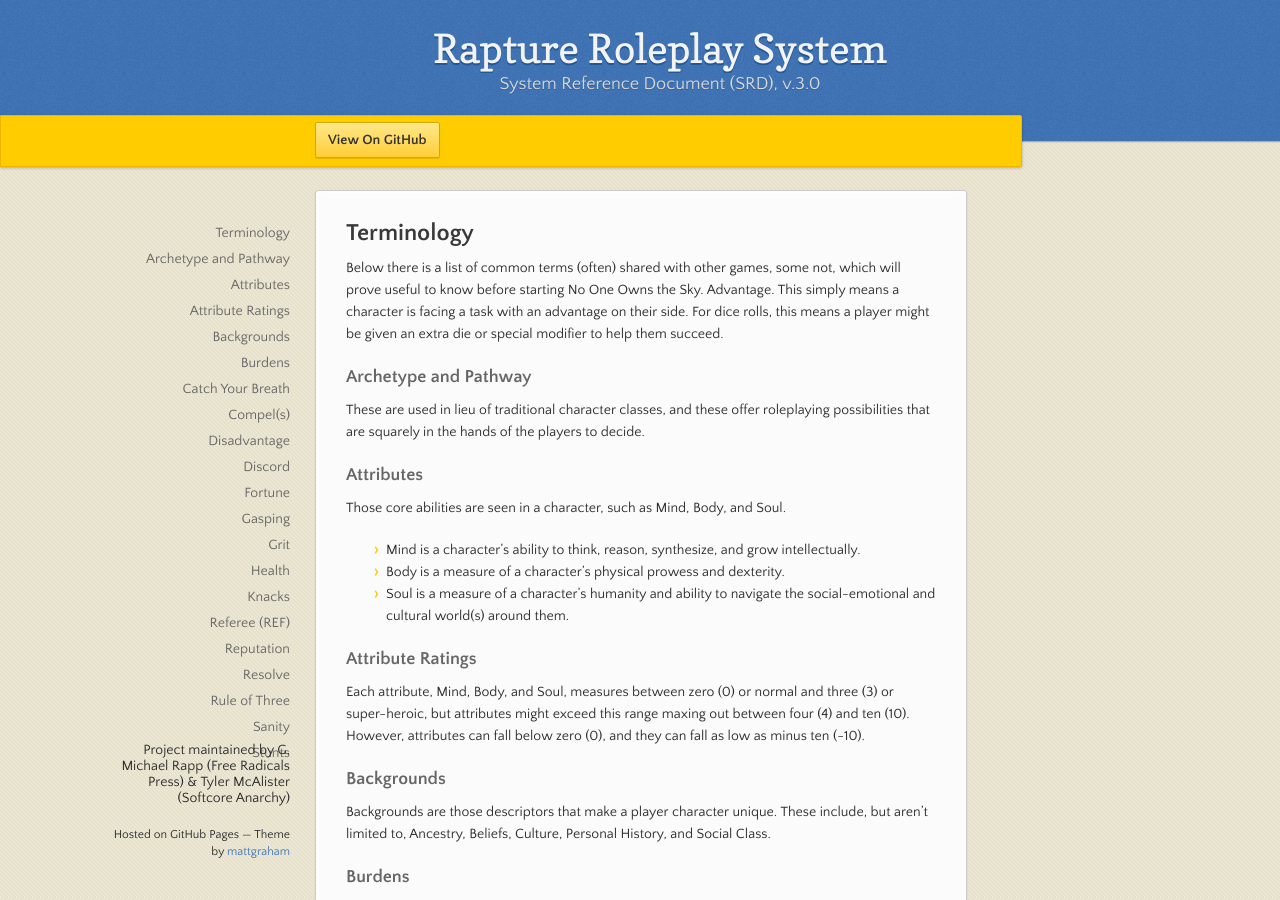
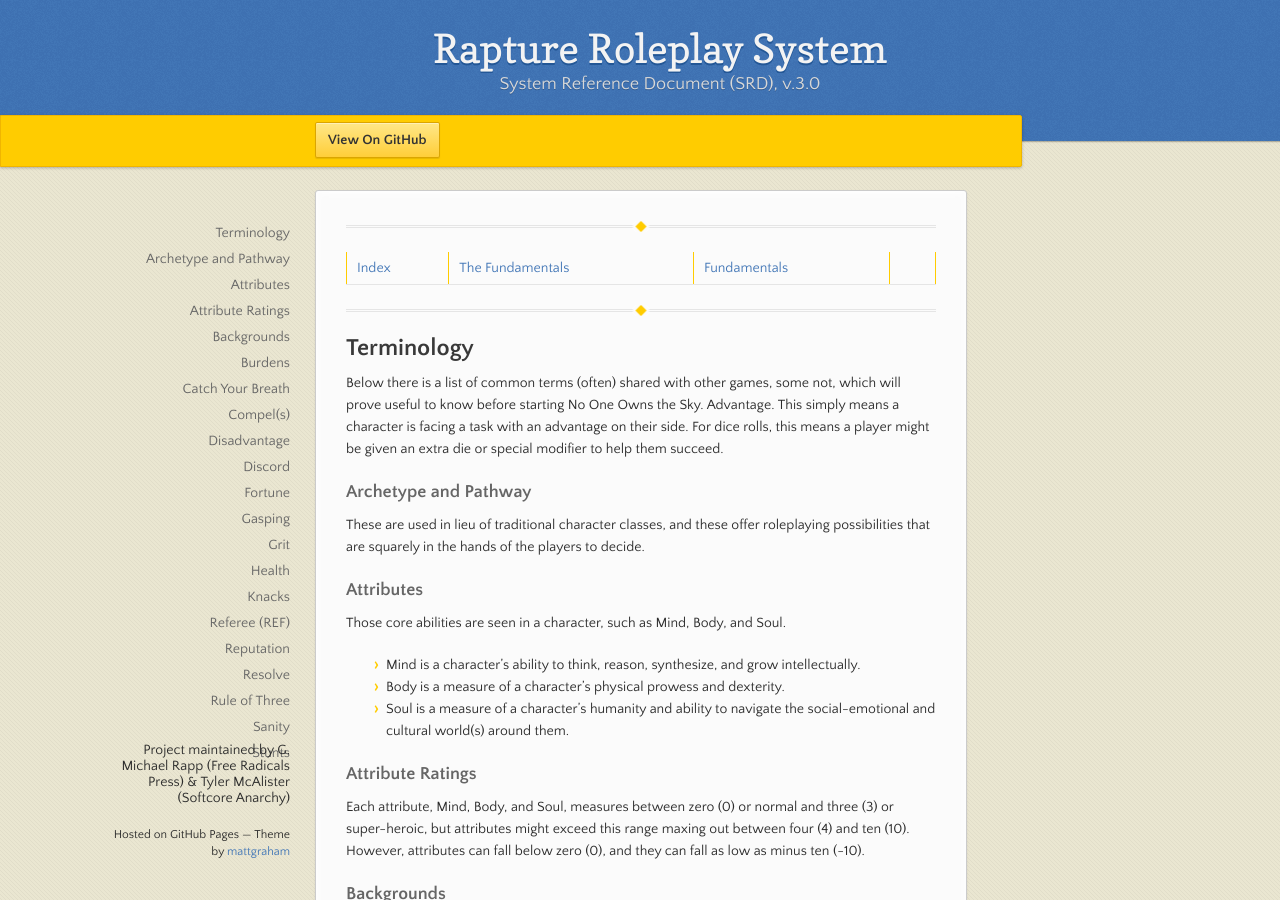
Before and after one commit to GMichaelRapp/rapture, a Jekyll site: the page built from terminology.md, in a window 1280 px wide and 900 px high. Built offline with Jekyll 4.4.1, drawn with Linux system fonts in a browser that asks for light colours.

Commit message:
Update terminology.md

```diff
--- a/terminology.md
+++ b/terminology.md
@@ -2,6 +2,12 @@
 layout: default
 title: Rapture Roleplay System
 description: System Reference Document (SRD), v.3.0
+---
+
+---
+
+| [Index]({% link index.md %})| [The Fundamentals]({% link fundamentals.md %}) | [Fundamentals]({% link fundamentals.md %})| |
+
 ---
 
 ## Terminology
```
